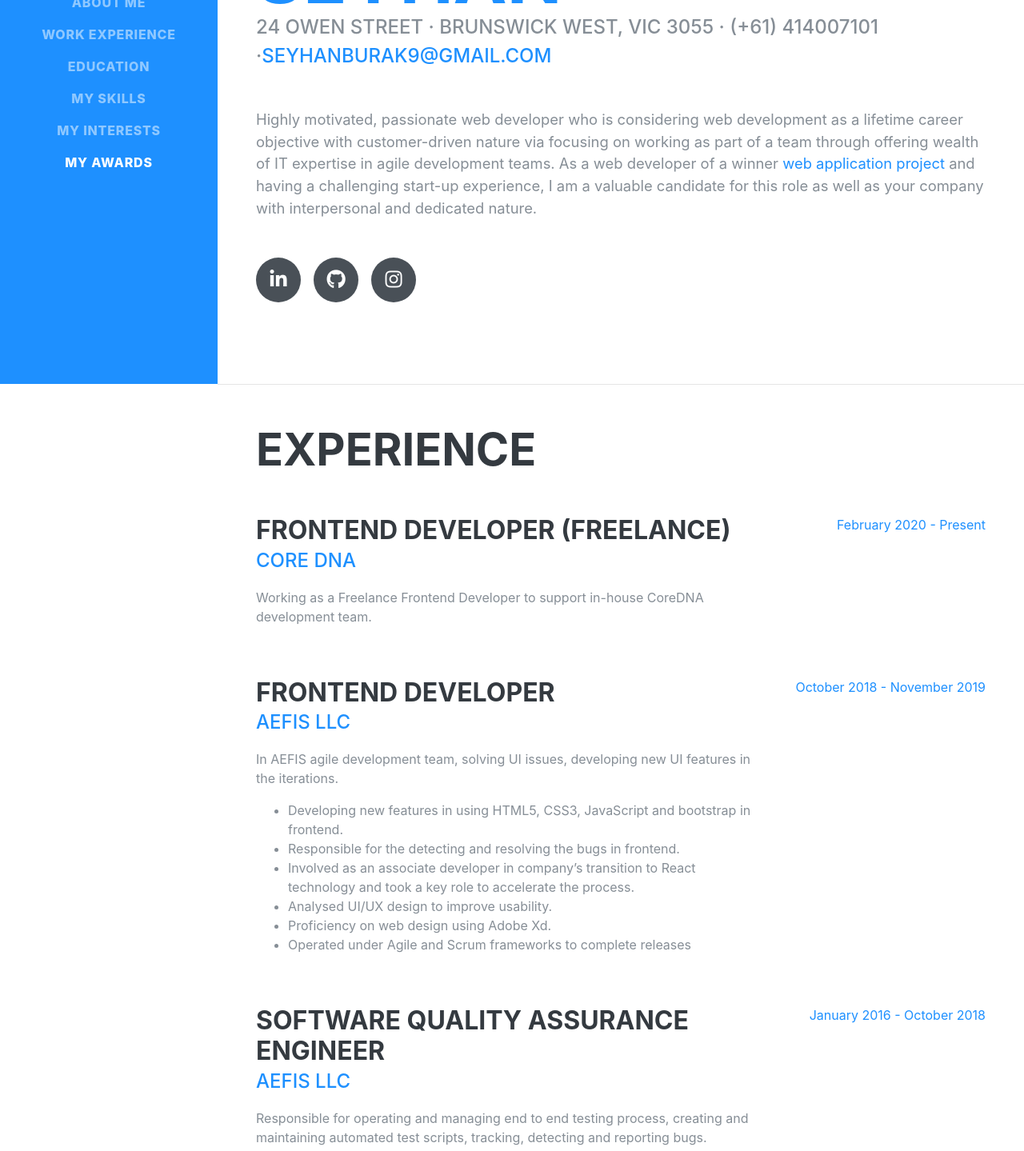
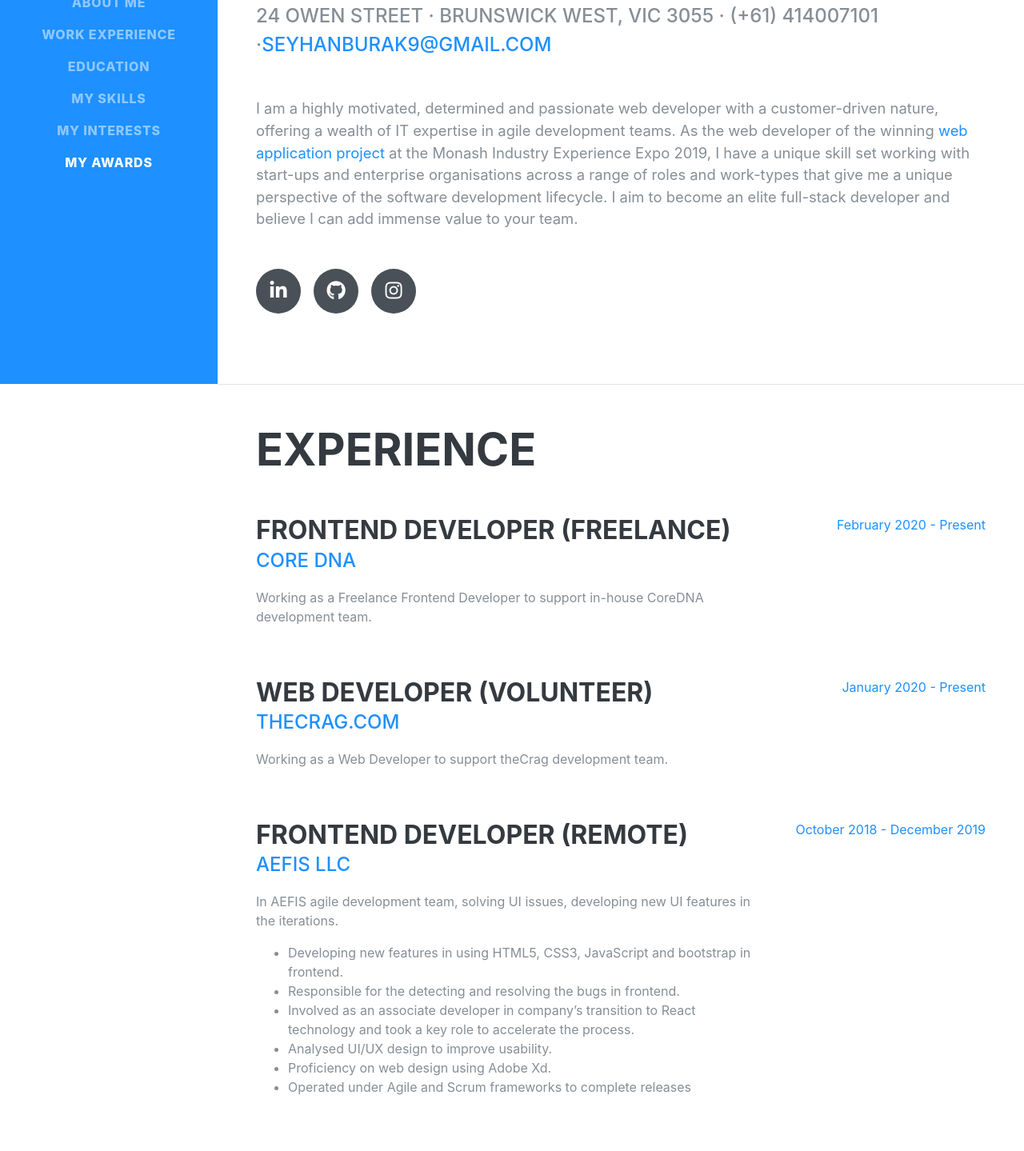
Before and after one commit to di0nys1s/myresume, a React (Create React App) app: page / in a window 1280 px wide. Shown: the part 320-1759 px from the top of the page at 80% size. Built offline with nearby package versions, Linux system fonts and the light colour scheme; a web font is replaced by a local one.

Commit message:
experience update

```diff
--- a/src/components/experience.jsx
+++ b/src/components/experience.jsx
@@ -28,7 +28,24 @@ const Experience = () => {
 
         <div className="resume-item d-flex flex-column flex-md-row justify-content-between mb-5">
           <div className="resume-content">
-            <h3 className="mb-0">Frontend Developer</h3>
+            <h3 className="mb-0">Web Developer (Volunteer)</h3>
+            <div className="subheading mb-3">
+              <a target="_blank" href="https://www.thecrag.com/">
+                theCrag.com
+              </a>
+            </div>
+            <p>
+              Working as a Web Developer to support theCrag development team.
+            </p>
+          </div>
+          <div className="resume-date text-md-right">
+            <span className="text-primary">January 2020 - Present</span>
+          </div>
+        </div>
+
+        <div className="resume-item d-flex flex-column flex-md-row justify-content-between mb-5">
+          <div className="resume-content">
+            <h3 className="mb-0">Frontend Developer (Remote)</h3>
             <div className="subheading mb-3">
               <a target="_blank" href="z">
                 AEFIS LLC
@@ -59,13 +76,15 @@ const Experience = () => {
             </ul>
           </div>
           <div className="resume-date text-md-right">
-            <span className="text-primary">October 2018 - November 2019</span>
+            <span className="text-primary">October 2018 - December 2019</span>
           </div>
         </div>
 
         <div className="resume-item d-flex flex-column flex-md-row justify-content-between mb-5">
           <div className="resume-content">
-            <h3 className="mb-0">Software Quality Assurance Engineer</h3>
+            <h3 className="mb-0">
+              Software Quality Assurance Engineer (Remote)
+            </h3>
             <div className="subheading mb-3">
               <a target="_blank" href="https://www.aefis.com">
                 AEFIS LLC
--- a/src/components/resume.jsx
+++ b/src/components/resume.jsx
@@ -34,14 +34,15 @@ const Resume = () => {
           <a href="mailto:seyhanburak9@gmail.com">seyhanburak9@gmail.com</a>
         </div>
         <p className="lead mb-5">
-          Highly motivated, passionate web developer who is considering web
-          development as a lifetime career objective with customer-driven nature
-          via focusing on working as part of a team through offering wealth of
-          IT expertise in agile development teams. As a web developer of a
-          winner <a href="#awards"> web application project </a>
-          and having a challenging start-up experience, I am a valuable
-          candidate for this role as well as your company with interpersonal and
-          dedicated nature.
+          I am a highly motivated, determined and passionate
+          web developer with a customer-driven nature, offering a wealth of IT
+          expertise in agile development teams. As the web developer of the
+          winning <a href="#awards"> web application project </a> at the Monash Industry
+          Experience Expo 2019, I have a unique skill set working with start-ups
+          and enterprise organisations across a range of roles and work-types
+          that give me a unique perspective of the software development
+          lifecycle. I aim to become an elite full-stack developer and believe I
+          can add immense value to your team.
         </p>
         <div className="social-icons">
           <a target="_blank" href="https://www.linkedin.com/in/burakjseyhan/">
```
